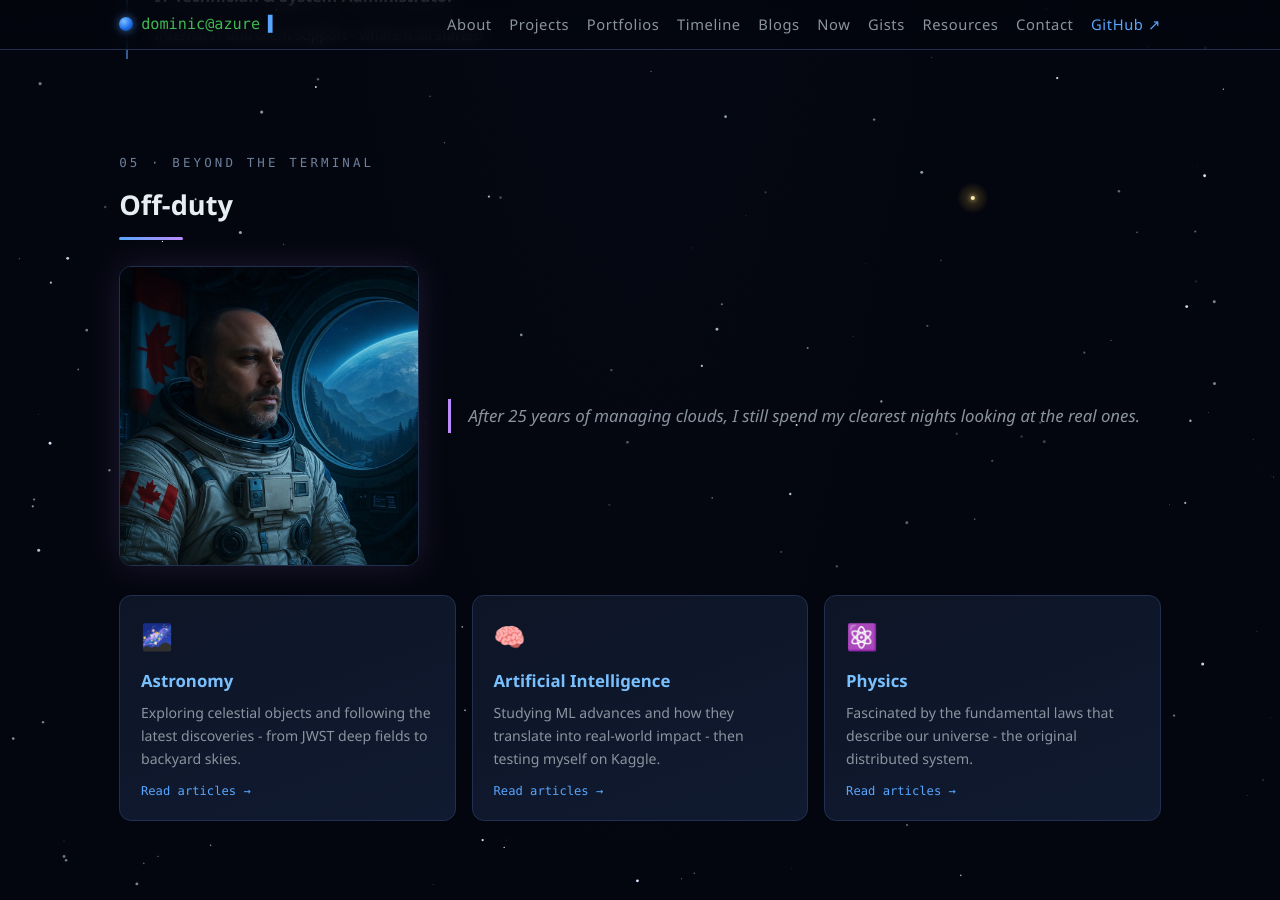
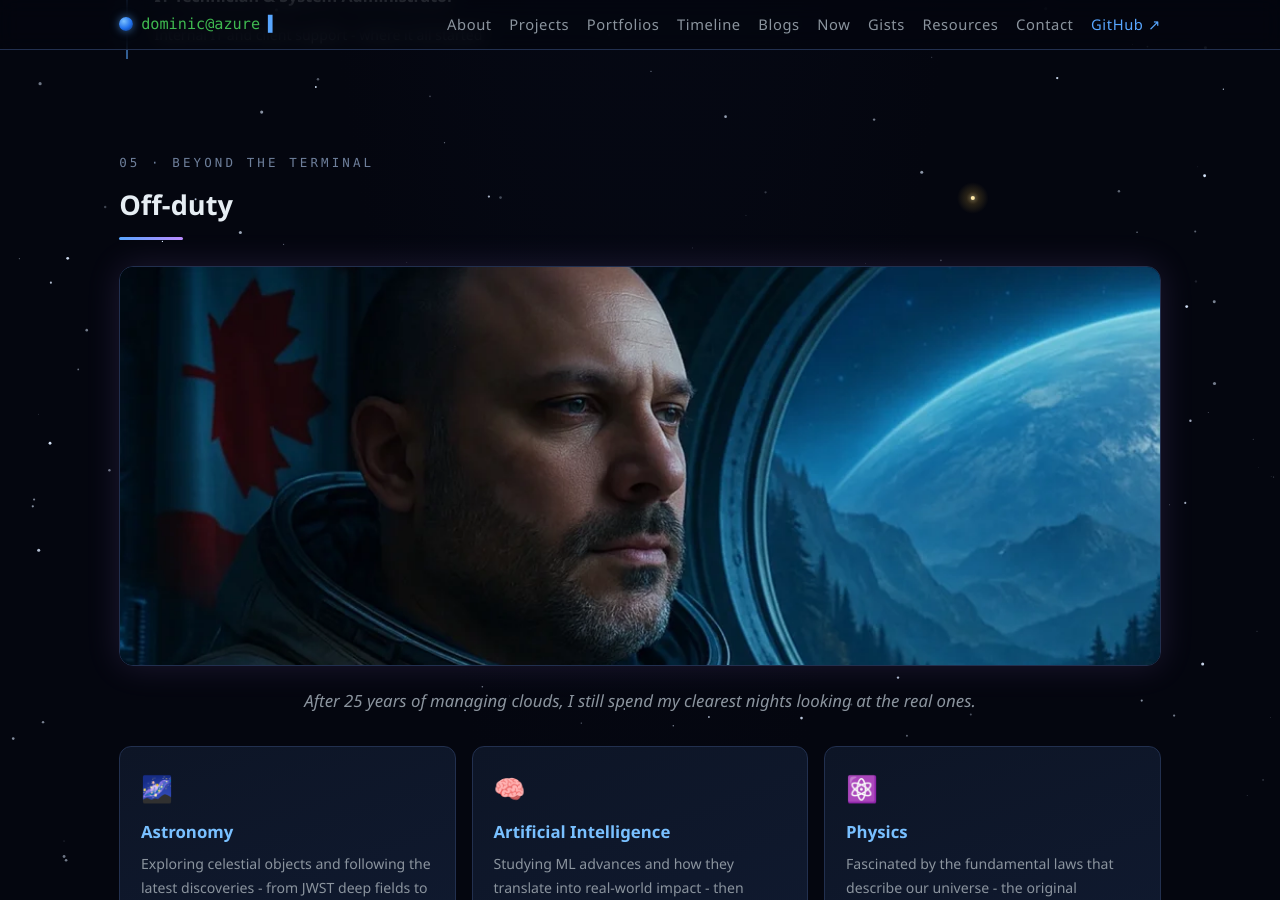
Before and after one commit to dapiced/dapiced.github.io, a Jekyll site: the page built from index.html, in a window 1280 px wide and 900 px high, scrolled down 3592 px. Built offline with Jekyll 4.4.1, drawn with Linux system fonts in a browser that asks for light colours.

Commit message:
Turn off-duty photo into full-width cinematic banner (#15)
* Turn off-duty photo into full-width cinematic banner

Replace the 300px side-by-side photo/quote layout with a full-width
banner: the astronaut photo crops to a 400px-tall cover image (280px
on mobile) and the quote overlays the bottom on a dark gradient. Fills
the empty space that previously sat right of the quote.

Co-Authored-By: Claude Fable 5 <noreply@anthropic.com>
Claude-Session: https://claude.ai/code/session_016sn3dShQTSdDzrZBN4iLWV

* Place off-duty quote below banner in muted gray

Move the quote out of the banner overlay: it now sits centered under
the image in the muted gray it had before, and the rounded border and
glow move onto the photo itself.

Co-Authored-By: Claude Fable 5 <noreply@anthropic.com>
Claude-Session: https://claude.ai/code/session_016sn3dShQTSdDzrZBN4iLWV

---------

Co-authored-by: Claude <noreply@anthropic.com>

```diff
--- a/assets/css/style.css
+++ b/assets/css/style.css
@@ -475,26 +475,31 @@ a.beyond-card:hover {
 }
 
 .offduty-intro {
-  display: grid;
-  grid-template-columns: 300px 1fr;
-  gap: 1.8rem;
-  align-items: center;
-  margin-bottom: 1.8rem;
+  margin-bottom: 2rem;
 }
-.offduty-intro .quote { margin: 0; font-size: 1.05rem; }
 
 .astro-photo {
   display: block;
   width: 100%;
-  height: auto;
-  border-radius: 12px;
+  height: 400px;
+  object-fit: cover;
+  object-position: 50% 28%;
+  border-radius: 14px;
   border: 1px solid var(--border);
   box-shadow: 0 0 34px rgba(188, 140, 255, 0.14);
 }
 
+.offduty-intro .quote {
+  margin: 1.3rem auto 0;
+  padding: 0;
+  border-left: none;
+  text-align: center;
+  max-width: 720px;
+  font-size: 1.05rem;
+}
+
 @media (max-width: 640px) {
-  .offduty-intro { grid-template-columns: 1fr; }
-  .astro-photo { max-width: 320px; margin: 0 auto; }
+  .astro-photo { height: 280px; }
 }
 
 /* ---------- blog ---------- */
```
